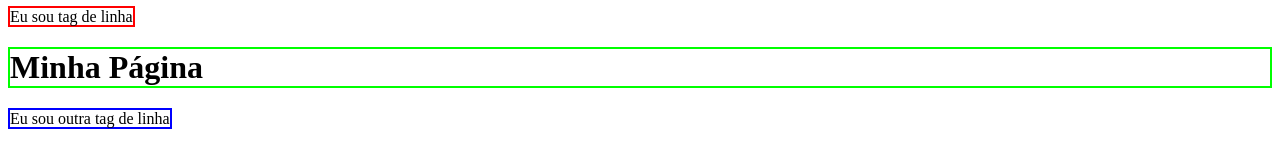
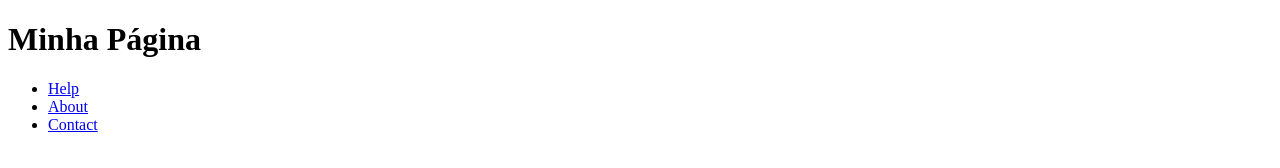
Before and after one commit to Gustavoamral/Front-End-projeto-inicial, a plain HTML site: page index.html in a window 1280 px wide. Drawn offline with Linux system fonts and the light colour scheme.

Commit message:
Criando o cabeçalho da página.

```diff
--- a/index.html
+++ b/index.html
@@ -5,14 +5,20 @@
   <head>
     <meta charset="UTF-8" />
     <meta name="viewport" content="width=device-width,initial=scale=1.0" />
-    <title>Exemplo de HTML</title>
+    <title>Página Básica</title>
   </head>
   <body>
-    <!-- Criar uma tag do tipo de BLOCO e que vai ser um containêr -->
-    <!-- Exemplo de tag de linha -->
-    <!-- Aproveitando e aplicando algum estilo inline através do atributo style -->
-    <span style="border: solid 2px #ff0000">Eu sou tag de linha</span>
-    <h1 style="border: solid 2px #00ff00">Minha Página</h1>
-    <span style="border: solid 2px #0000ff">Eu sou outra tag de linha</span>
+      <div id="container">
+          <header id="cabecalho">
+              <h1>Minha Página</h1>
+              <nav>
+                <ul>
+                  <li><a href="#">Help </a></li>
+                  <li><a href="#">About </a></li>
+                  <li><a href="#">Contact </a></li>
+                </ul>
+              </nav>
+          </header>
+      </div>
   </body>
 </html>
```
